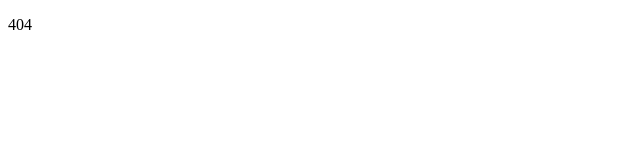
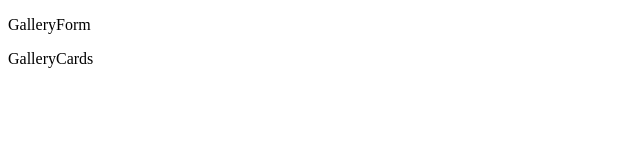
Before and after one commit to Stangenzirkel/FrontLessons, a Next.js app in the folder blog/: page /gallery in a window 1280 px wide. Before the commit this address had no page. Shown: the top 160 px of the page, without its empty margins (0-640 px from the left). Built offline with nearby package versions, Linux system fonts and the light colour scheme.

Commit message:
gallery route created

```diff
--- /dev/null
+++ b/blog/components/GalleryCards/GalleryCards.jsx
@@ -0,0 +1,5 @@
+import React from "react";
+
+export const GalleryCards = () => {
+    return <p> GalleryCards </p>;
+}
--- /dev/null
+++ b/blog/components/GalleryForm/GalleryForm.jsx
@@ -0,0 +1,5 @@
+import React from "react";
+
+export const GalleryForm = () => {
+    return <p> GalleryForm </p>;
+}
--- /dev/null
+++ b/blog/pages/gallery/index.jsx
@@ -0,0 +1,9 @@
+import {GalleryForm} from "../../components/GalleryForm/GalleryForm";
+import {GalleryCards} from "../../components/GalleryCards/GalleryCards";
+
+export default function indexGallery() {
+    return <div>
+        <GalleryForm></GalleryForm>
+        <GalleryCards></GalleryCards>
+    </div>;
+}
```
Also changed, not shown: 1 other file (tests, documents, lock files or other folders).
